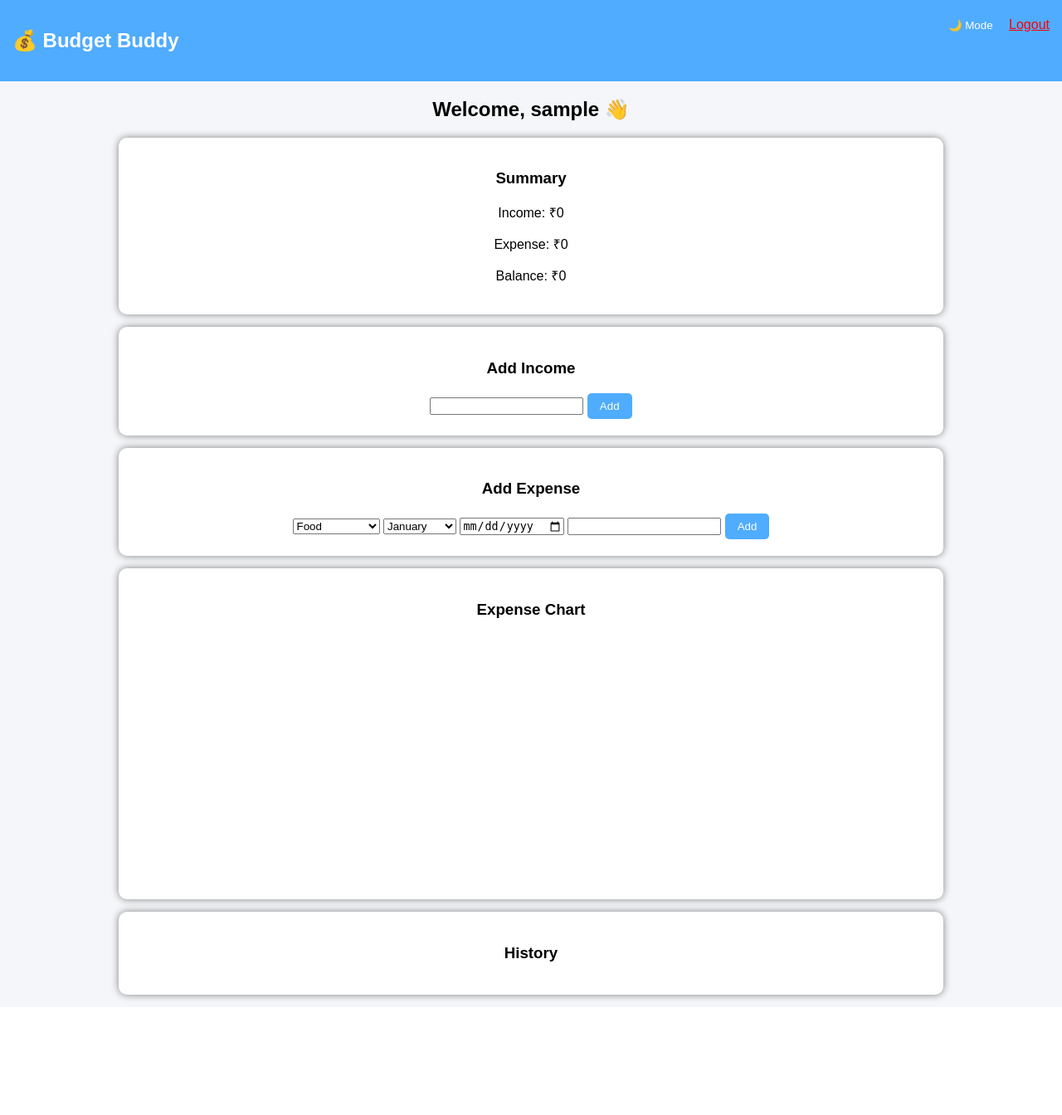
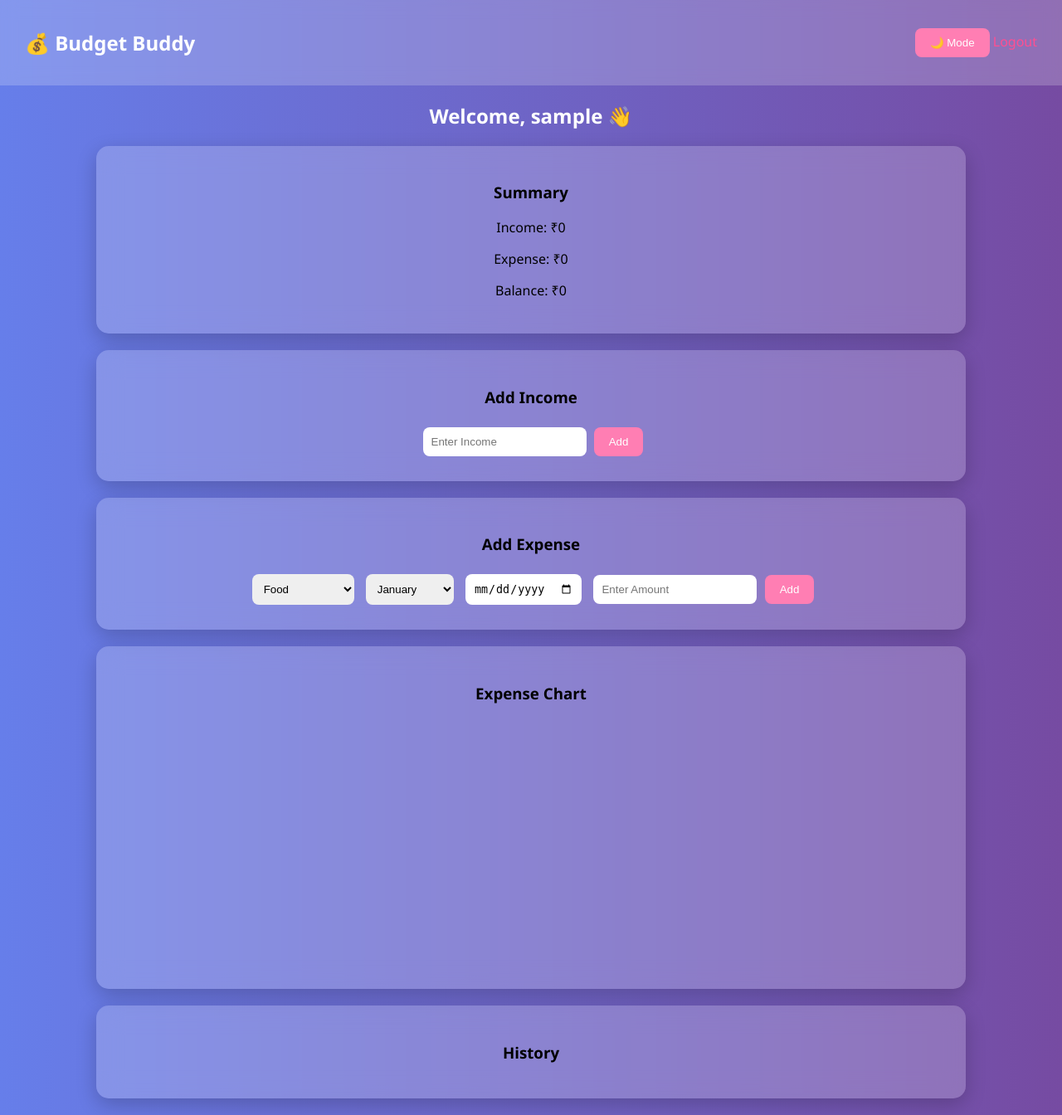
Before and after one commit to janhavi1602/student-budget-app, a Flask app: page /dashboard in a window 1280 px wide. Shown: the whole page at 83% size. Before the commit the page ends 1208 px from the top, so only its background shows below. Run offline with Flask 3, Linux system fonts and the light colour scheme; the visitor is signed in with stand-in values (Sample User, id 1); a map, chart or similar area stays blank.

Commit message:
Update index.html

```diff
--- a/templates/index.html
+++ b/templates/index.html
@@ -7,50 +7,76 @@
 
     <style>
         body {
-            font-family: Arial;
+            font-family: 'Segoe UI', sans-serif;
             margin: 0;
-            background: #f4f6f9;
+            background: linear-gradient(to right, #667eea, #764ba2);
             transition: 0.3s;
         }
 
         .dark {
-            background: #121212;
+            background: #0f172a;
             color: white;
         }
 
         .navbar {
-            background: #4facfe;
+            background: rgba(255,255,255,0.2);
+            backdrop-filter: blur(10px);
             color: white;
-            padding: 15px;
+            padding: 15px 30px;
             display: flex;
             justify-content: space-between;
+            align-items: center;
         }
 
         .container {
-            width: 80%;
+            width: 85%;
             margin: auto;
             text-align: center;
         }
 
         .card {
-            background: white;
-            padding: 20px;
-            margin: 15px;
-            border-radius: 10px;
-            box-shadow: 0px 0px 10px gray;
+            background: rgba(255,255,255,0.2);
+            backdrop-filter: blur(15px);
+            padding: 25px;
+            margin: 20px;
+            border-radius: 15px;
+            box-shadow: 0px 8px 25px rgba(0,0,0,0.2);
+            transition: transform 0.3s;
+        }
+
+        .card:hover {
+            transform: scale(1.03);
         }
 
         .dark .card {
-            background: #1e1e1e;
+            background: rgba(30,30,30,0.7);
+        }
+
+        h2 {
+            color: white;
+        }
+
+        input, select {
+            padding: 10px;
+            margin: 5px;
+            border-radius: 8px;
+            border: none;
+            outline: none;
         }
 
         button {
-            padding: 8px 15px;
-            background: #4facfe;
+            padding: 10px 18px;
+            background: #ff7eb3;
             border: none;
             color: white;
+            border-radius: 8px;
             cursor: pointer;
-            border-radius: 5px;
+            transition: 0.3s;
+        }
+
+        button:hover {
+            background: #ff4f91;
+            transform: scale(1.05);
         }
 
         canvas {
@@ -59,7 +85,24 @@
         }
 
         a {
-            color: red;
+            color: #ff4f91;
+            text-decoration: none;
+        }
+
+        ul {
+            list-style: none;
+            padding: 0;
+        }
+
+        li {
+            margin: 8px;
+            padding: 8px;
+            background: rgba(255,255,255,0.3);
+            border-radius: 8px;
+        }
+
+        .dark li {
+            background: rgba(50,50,50,0.6);
         }
     </style>
 </head>
@@ -88,7 +131,7 @@
 <div class="card">
     <h3>Add Income</h3>
     <form method="POST" action="/add_income">
-        <input type="number" name="amount" required>
+        <input type="number" name="amount" placeholder="Enter Income" required>
         <button>Add</button>
     </form>
 </div>
@@ -121,7 +164,7 @@
 
         <input type="date" name="date" required>
 
-        <input type="number" name="amount" required>
+        <input type="number" name="amount" placeholder="Enter Amount" required>
 
         <button>Add</button>
     </form>
```
